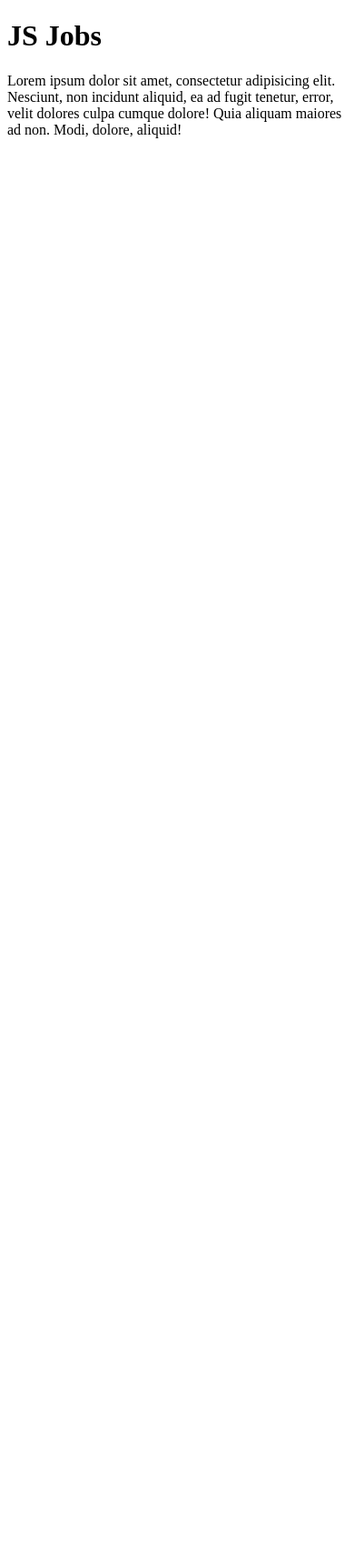
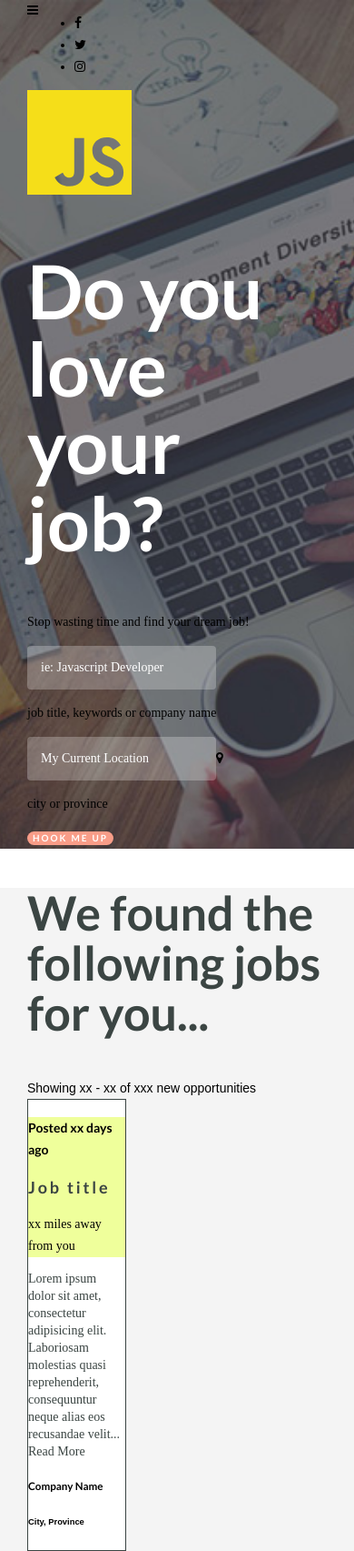
Before and after one commit to YakkieYip/wk6-project-Indeed, a plain HTML site: page index.html in a window 390 px wide. Shown: the whole page at 91% size. Before the commit the page ends 844 px from the top, so only its background shows below. Drawn offline with nearby package versions, Linux system fonts and the light colour scheme; a web font is replaced by a local one.

Commit message:
Added some base structure, CSS and JS to start

```diff
--- /dev/null
+++ b/css/_setup.scss
@@ -0,0 +1,6 @@
+article,aside,details,figcaption,figure,footer,header,hgroup,nav,section,summary{display:block;}audio,canvas,video{display:inline-block;}audio:not([controls]){display:none;height:0;}[hidden]{display:none;}html{font-family:sans-serif;-webkit-text-size-adjust:100%;-ms-text-size-adjust:100%;}a:focus{outline:thin dotted;}a:active,a:hover{outline:0;}h1{font-size:2em;}abbr[title]{border-bottom:1px dotted;}b,strong{font-weight:700;}dfn{font-style:italic;}mark{background:#ff0;color:#000;}code,kbd,pre,samp{font-family:monospace, serif;font-size:1em;}pre{white-space:pre-wrap;word-wrap:break-word;}q{quotes:\201C \201D \2018 \2019;}small{font-size:80%;}sub,sup{font-size:75%;line-height:0;position:relative;vertical-align:baseline;}sup{top:-.5em;}sub{bottom:-.25em;}img{border:0;}svg:not(:root){overflow:hidden;}fieldset{border:1px solid silver;margin:0 2px;padding:.35em .625em .75em;}button,input,select,textarea{font-family:inherit;font-size:100%;margin:0;}button,input{line-height:normal;}button,html input[type=button],/* 1 */
+input[type=reset],input[type=submit]{-webkit-appearance:button;cursor:pointer;}button[disabled],input[disabled]{cursor:default;}input[type=checkbox],input[type=radio]{box-sizing:border-box;padding:0;}input[type=search]{-webkit-appearance:textfield;-moz-box-sizing:content-box;-webkit-box-sizing:content-box;box-sizing:content-box;}input[type=search]::-webkit-search-cancel-button,input[type=search]::-webkit-search-decoration{-webkit-appearance:none;}textarea{overflow:auto;vertical-align:top;}table{border-collapse:collapse;border-spacing:0;}body,figure{margin:0;}legend,button::-moz-focus-inner,input::-moz-focus-inner{border:0;padding:0;}
+
+.clearfix:after {visibility: hidden; display: block; font-size: 0; content: " "; clear: both; height: 0; }
+
+* { -moz-box-sizing: border-box; -webkit-box-sizing: border-box; box-sizing: border-box; }
--- /dev/null
+++ b/css/styles.scss
@@ -0,0 +1,234 @@
+@import "_setup.scss";
+
+
+//MIXINS
+$ltgrey: #F4F4F4;
+$lime: #EFFF9B;
+$pink: #F99D88;
+$slate: #A7B8B8;
+$drkgrey: #3B4543;
+
+@mixin fontSize($fontSize) {
+	font-size: $fontSize * 1px;
+	font-size: ($fontSize / 10) * 1rem;
+}
+
+
+
+
+//General
+
+//Structure
+
+.wrapper {
+	max-width: 1024px;
+	margin: 0 auto;
+	padding: 0 30px;
+}
+
+//Typography
+
+html {
+	font-size: 62.5%;
+}
+
+body {
+	font-size: 1.4rem;
+	line-height: 1.7;
+}
+
+
+h1, h2, h3, h4, h5 {
+	font-family: 'Lato', sans-serif;
+}
+
+p {
+	font-family: 'Droid Serif', serif;
+}
+
+h1 {
+	@include fontSize(82);
+	font-weight: 700;
+	color: #FFFFFF;
+	line-height: 85px;
+
+}
+
+h2 {
+	@include fontSize(52);
+	color: $drkgrey;
+	line-height: 55px;
+
+}
+
+h3 {
+	@include fontSize(18);
+	color: $drkgrey;
+	font-weight: 700;
+	letter-spacing: 2.81px;
+	line-height: 22px;
+
+}
+
+h4 {
+
+}
+
+
+//Header Section
+
+header {
+  /* Location of the image */
+  background-image: url(../images/hero-banner.jpg);
+
+  /* Image is centered vertically and horizontally at all times */
+  background-position: center center;
+
+  /* Image doesn't repeat */
+  background-repeat: no-repeat;
+
+  /* Makes the image fixed in the viewport so that it doesn't move when
+     the content height is greater than the image height */
+  background-attachment: fixed;
+
+  /* This is what makes the background image rescale based on its container's size */
+  background-size: cover;
+
+  /* Pick a solid background color that will be displayed while the background image is loading */
+  background-color:#464646;
+
+  /* SHORTHAND CSS NOTATION
+   * background: url(background-photo.jpg) center center cover no-repeat fixed;
+   */
+}
+
+//Top Bar
+
+.topNav {
+	display: flex;
+	flex: 1 1
+
+}
+
+.hamburger {
+
+}
+
+.social {
+
+}
+
+//Hero Image
+
+.hero {
+
+}
+
+img.logo {
+	max-width: 100%;
+}
+
+//Form
+
+input.keywords, .location {
+	background: rgba(255, 255, 255, 0.25);
+	border-radius: 4px;
+	border-style: none;
+	color: white;
+	font-family: Montserrat-Regular;
+	@include fontSize(14);
+	letter-spacing: 0px;
+	line-height: 18px;
+	padding: 15px;
+}
+
+
+button {
+	background: $pink;
+	border-radius: 40px;
+	border-style: none;
+	color: white;
+	text-transform: uppercase;
+	@include fontSize(10);
+	font-family: 'Lato', sans-serif;
+	font-weight: 700;
+	color: #FFFFFF;
+	letter-spacing: 2px;
+	line-height: 13px;
+
+}
+
+
+//Main Section
+
+main {
+	background: $ltgrey;
+}
+
+.intro {
+
+}
+
+.counter {
+
+}
+
+article {
+	border: solid 1px $drkgrey;
+	background: white;
+	width: 33%;
+
+}
+
+header.lime {
+	background: $lime;
+}
+
+p.description {
+font-family: DroidSerif;
+@include fontSize(14);
+color: $drkgrey;
+line-height: 19px;
+}
+
+
+//Back to top icon
+
+a.back-to-top {
+	display: none;
+	width: 60px;
+	height: 60px;
+	text-indent: -9999px;
+	position: fixed;
+	z-index: 999;
+	right: 20px;
+	bottom: 20px;
+	background: $drkgrey url("<i class="fa fa-chevron-up"></i>") no-repeat center 43%;
+	-webkit-border-radius: 30px;
+	-moz-border-radius: 30px;
+	border-radius: 30px;
+}
+
+
+
+
+/* Then we use media queries for targeting other resolutions */
+
+/* Portrait tablet and small desktops */
+@media (max-width: 940px) {
+
+}
+
+/* Landscape phone to portrait tablet */
+@media only screen and (max-width: 767px) {
+  header {
+    /* The file size of this background image is 93% smaller
+     * to improve page load speed on mobile internet connections */
+    background-image: url(../images/background-photo-mobile-devices.jpg);
+  }
+	}
+
+/* Landscape phones and down */
+@media (max-width: 480px) {
+
+}
--- a/index.html
+++ b/index.html
@@ -3,15 +3,80 @@
 <head>
 	<meta charset="UTF-8">
 	<title>JS Jobs</title>
+	<script type="text/javascript" src="//ajax.googleapis.com/ajax/libs/jquery/1.9.1/jquery.min.js"></script>
+ 	<script type="text/javascript" src="main.js"></script>
 	<link rel="stylesheet" href="css/styles.css">
+	<meta name="viewport" content="width=device-width, initial-scale=1.0">
+	<link rel="stylesheet" href="https://maxcdn.bootstrapcdn.com/font-awesome/4.4.0/css/font-awesome.min.css">
+	<link href='https://fonts.googleapis.com/css?family=Droid+Serif:400,700|Lato:400,300,700' rel='stylesheet' type='text/css'>
 </head>
 <body>
 
-	<h1>JS Jobs</h1>
+<!-- Header Section -->
+<header>
+	<div class="topNav wrapper">
+		<div class="hamburger"><i class="fa fa-bars"></i></div>
+		<div class="social">
+			<ul>
+				<li><i class="fa fa-facebook"></i></li>
+				<li><i class="fa fa-twitter"></i></li>
+				<li><i class="fa fa-instagram"></i></li>
+			</ul>
+		</div>
+	</div>
+	<div class="hero wrapper">
+		<img class="logo" src="images/logo.svg" onerror="this.onerror=null; this.src='image.png'">
+		<h1>Do you love your job?</h1>
+		<p class="subText">Stop wasting time and find your dream job!</p>
+	</div>
+	<form class="wrapper">
+		<input class="keywords" type="text" name="keywords" value="ie: Javascript Developer">
+		<p class="instructions">job title, keywords or company name</p>
+		<input class="location" type="text" name="location" value="My Current Location"><i class="fa fa-map-marker"></i>
+		<p class="instructions">city or province</p>
+		<button class="btn search" onclick="myFunction()">Hook me up</button>
+		<!-- <input type="submit" value="Hook me up"> -->
+	</form>
+</header>
 
-	<p>Lorem ipsum dolor sit amet, consectetur adipisicing elit. Nesciunt, non incidunt aliquid, ea ad fugit tenetur, error, velit dolores culpa cumque dolore! Quia aliquam maiores ad non. Modi, dolore, aliquid!</p>
+<!-- Main Section + Results -->
+<main>
+	<div class="intro wrapper">
+		<h2>We found the following jobs for you...</h2>
+		<div class="counter">Showing xx - xx of xxx new opportunities</div>
+	</div>
+	<div class="container wrapper">
+		<article>
+			<header class="lime">
+				<h4>Posted xx days ago</h4>
+				<h3>Job title</h3>
+				<p class="miles">xx miles away from you</p>
+			</header>
+			<p class="description">Lorem ipsum dolor sit amet, consectetur adipisicing elit. Laboriosam molestias quasi reprehenderit, consequuntur neque alias eos recusandae velit... <span class="link">Read More</span></p>
+			<footer class="moreInfo">
+				<h5>Company Name</h5>
+				<h6>City, Province</h6>
+			</footer>
+		</article>
+	</div>
+</main>
+
+<!-- Footer Section -->
+<footer>
+
+</footer>
+
+
+<!-- Back to top icon -->
+
+<a href="#" class="back-to-top">Back to Top</a>
 
 	<script src="https://ajax.googleapis.com/ajax/libs/jquery/1.11.3/jquery.min.js"></script>
 	<script src="js/main.js"></script>
 </body>
+
+<script type="text/javascript">
+	$('body').prepend('<a href="#" class="back-to-top">Back to Top</a>');
+</script>
+
 </html>
--- a/js/main.js
+++ b/js/main.js
@@ -0,0 +1,18 @@
+//Back to top function
+
+var amountScrolled = 300;
+
+$(window).scroll(function() {
+	if ( $(window).scrollTop() > amountScrolled ) {
+		$('a.back-to-top').fadeIn('slow');
+	} else {
+		$('a.back-to-top').fadeOut('slow');
+	}
+});
+
+$('a.back-to-top').click(function() {
+	$('body, html').animate({
+		scrollTop: 0
+	}, 700);
+	return false;
+});
```
Also changed, not shown: css/styles.css, images/background-photo-mobile-devices.jpg (added), images/hero-banner.jpg (added), images/logo.svg (added), 1 other file.
